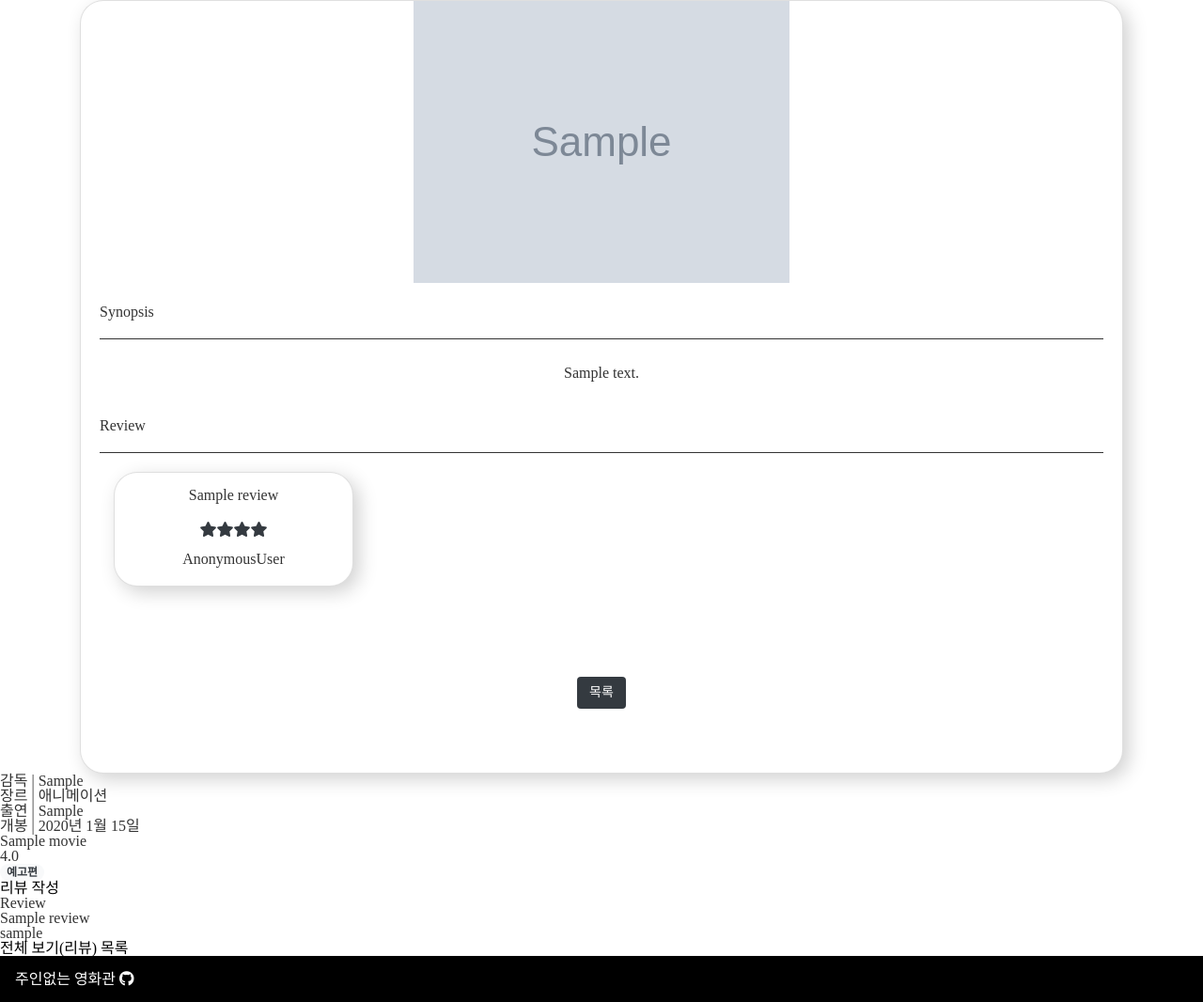
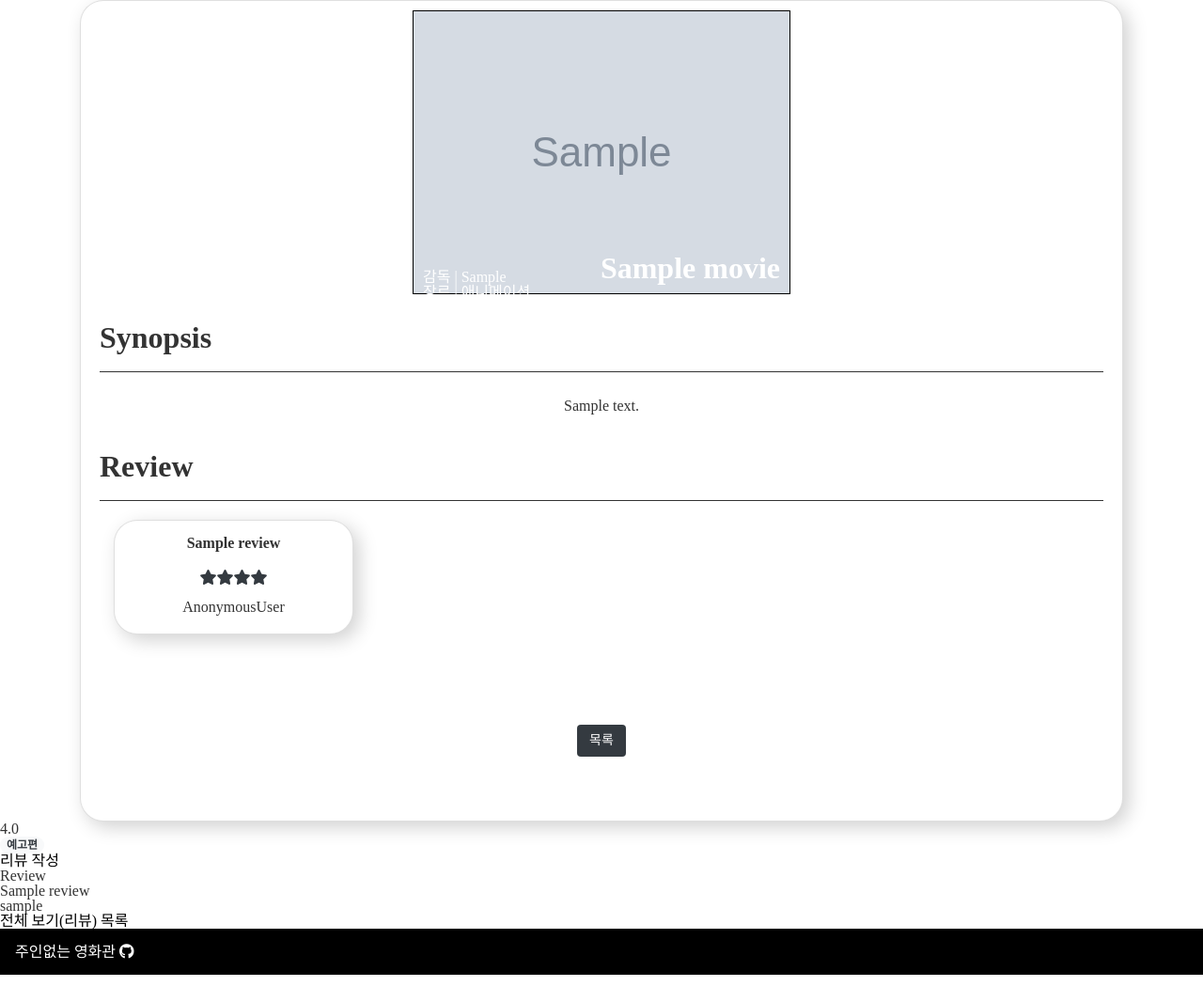
Before and after one commit to NoOwnerTheather/NoOwnerTheater, a Django app: page /1/movie_detail in a window 1280 px wide. Shown: the part 106-1172 px from the top of the page at 94% size. After the commit the page ends 1143 px from the top, so only its background shows below. Run offline with Django 4.2, Linux system fonts and the light colour scheme; tables that the repository leaves empty hold one stand-in row (values such as "Sample post"); grey boxes marked "Sample" are stand-in pictures; some libraries are stand-ins or nearby versions; some web fonts are replaced.

Commit message:
[DESIGN]movie_detail css

```diff
--- a/templates/theater/movie_detail.html
+++ b/templates/theater/movie_detail.html
@@ -1,15 +1,69 @@
 {% extends 'base.html' %}
 
 {% block content %}
+
+<style>
+    .jb-wrap {
+        /* width: 40%; */
+        margin: 10px auto;
+        border: 1px solid #000000;
+        position: relative;
+    }
+    .jb-wrap img {
+        width: 100%;
+        vertical-align: middle;
+    }
+    .jb-text {
+        padding: 5px 10px;
+        /* background-color: yellow; */
+        /* text-align: center; */
+        position: absolute;
+	    top: 90%;
+	    /* left: 10%; */
+        color: white;
+    }
+    .title_text {
+        padding: 5px 10px;
+        /* background-color: yellow; */
+        /* text-align: center; */
+        position: absolute;
+	    bottom: 2%;
+	    right: 0%;
+        color: white;
+        font-weight: bold;
+        font-size:xx-large;
+    }
+
+    .text-start {
+        font-weight: bold;
+        font-size:xx-large;
+    }
+
+    .review_title {
+        font-weight: 550;
+    }
+</style>
 
     <div class="container">
         <div class="row">
             <div class="col">
                 <div class="card" style="width: 100%">
 
-                    <div class="text-center">
-                    <img class="img-fluid" src="{{movie.poster.url}}"  alt="...">
+                <div class="jb-wrap">
+                    <div class="text-center jb-image">
+                        <img class="img-fluid" src="{{movie.poster.url}}"  alt="...">
                     </div>
+
+                    <div class="jb-text">
+                        <p>감독 | {{ movie.director }}</p>
+                        <p>장르 | {{ movie.genre }}</p>
+                        <p>출연 | {{ movie.actor }}</p>
+                        <p>개봉 | {{ movie.release_date }}</p>
+                    </div>
+                    <div class="title_text">
+                        <h2>{{ movie.title }}</h2>
+                    </div>
+                </div>
 
                     <div class="card-body">
                         <div>
@@ -25,7 +79,7 @@
                                     {% for review in reviews %}
                                     <div class="col-md-3">
                                         <div class="card text-center" style="width: 100%">
-                                            <h3 class="text-center mt-3">{{review.title}}</h3>
+                                            <h3 class="review_title text-center mt-3">{{review.title}}</h3>
                                             <div class="card-body">
                                               <span class="stars text-dark me-2 d-flex justify-content-center">{{review.rating}}</span>
                                               <p class="mt-3">{{request.user}}</p>
@@ -52,17 +106,6 @@
             </div>
         </div>
     </div>
-
-
-
-
-
-    <p>감독 | {{ movie.director }}</p>
-    <p>장르 | {{ movie.genre }}</p>
-    <p>출연 | {{ movie.actor }}</p>
-    <p>개봉 | {{ movie.release_date }}</p>
-
-    <p>{{ movie.title }}</p>
 
 
 
```
Also changed, not shown: templates/theater/chart_list.html (+18 -0 lines).
